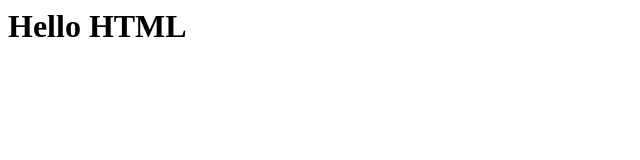
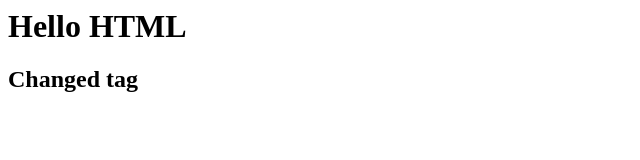
Before and after one commit to Shekh-Taukir/TestRepo, a plain HTML site: page index.html in a window 1280 px wide. Shown: the whole page, without its empty margins (0-640 px from the left). Drawn offline with Linux system fonts and the light colour scheme.

Commit message:
addModifiedFile

```diff
--- a/index.html
+++ b/index.html
@@ -6,6 +6,7 @@
 
 <body>
     <h1>Hello HTML</h1>
+    <h2>Changed tag</h2>
 </body>
 
 </html>
```
